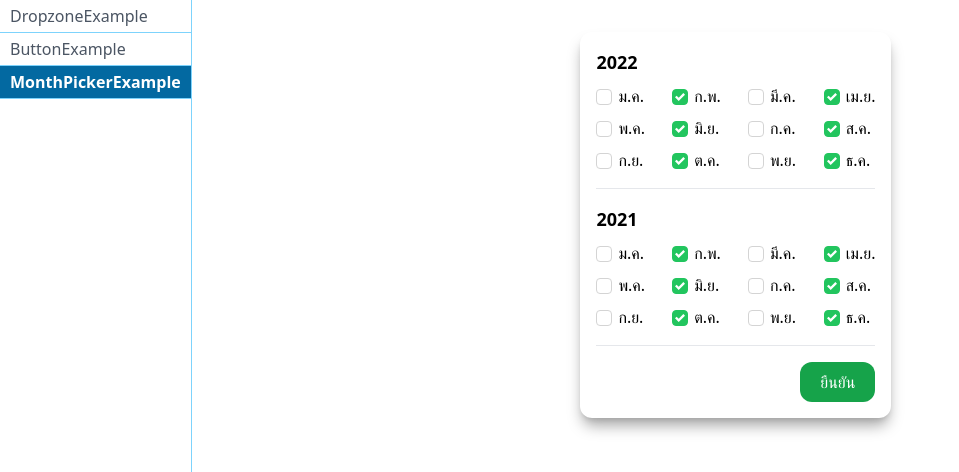
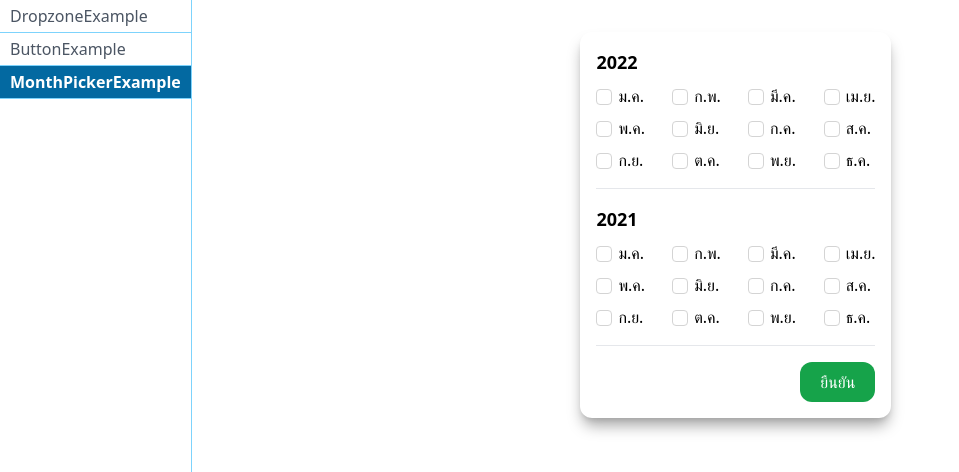
Before and after one commit to bluenex/react-collection, a React (Vite) app: page / in a window 1280 px wide. Both pictures are taken after a click on the button "MonthPickerExample". Shown: the top 472 px of the page, without its empty margins (0-959 px from the left). Built offline with nearby package versions, Linux system fonts and the light colour scheme.

Commit message:
implement select months logid

```diff
--- a/src/components/MonthPicker/index.tsx
+++ b/src/components/MonthPicker/index.tsx
@@ -1,3 +1,4 @@
+import { useState } from 'react';
 import { twMerge } from 'tailwind-merge';
 import CheckIcon from '../MonthPicker/CheckIcon';
 
@@ -35,7 +36,15 @@ const currentMonth = now.getUTCMonth();
 
 const supportYears = [currentYear, currentYear - 1];
 
+type SelectedObj = {
+  // key as year, value as selected months
+  // 0 = Jan, 11 = Dev
+  [year: number]: number[];
+};
+
 const MonthPicker = () => {
+  const [selected, setSelected] = useState<SelectedObj>([]);
+
   return (
     <div className="w-fit h-fit p-4 rounded-xl shadow-lg shadow-neutral-400 grid gap-y-4">
       {supportYears.map((y) => {
@@ -44,9 +53,35 @@ const MonthPicker = () => {
             <h3 className="text-lg font-bold mb-2">{y}</h3>
             <div className="grid grid-cols-4 grid-rows-3 gap-x-6 gap-y-2 mb-4">
               {monthMap.map((m, ind) => {
+                const isActive = selected?.[y]?.includes(ind);
+
                 return (
-                  <button className="flex gap-1.5 items-center">
-                    <Checkbox active={!!(ind % 2)} />
+                  <button
+                    className="flex gap-1.5 items-center"
+                    onClick={() => {
+                      setSelected((p) => {
+                        const selectedMonths = p?.[y];
+
+                        if (!selectedMonths) {
+                          return { ...p, [y]: [ind] };
+                        }
+
+                        // if already checked, remove
+                        if (selectedMonths.includes(ind)) {
+                          return {
+                            ...p,
+                            [y]: selectedMonths.filter((x) => x !== ind),
+                          };
+                        }
+
+                        return {
+                          ...p,
+                          [y]: [...selectedMonths, ind],
+                        };
+                      });
+                    }}
+                  >
+                    <Checkbox active={isActive} />
                     {m}
                   </button>
                 );
```
